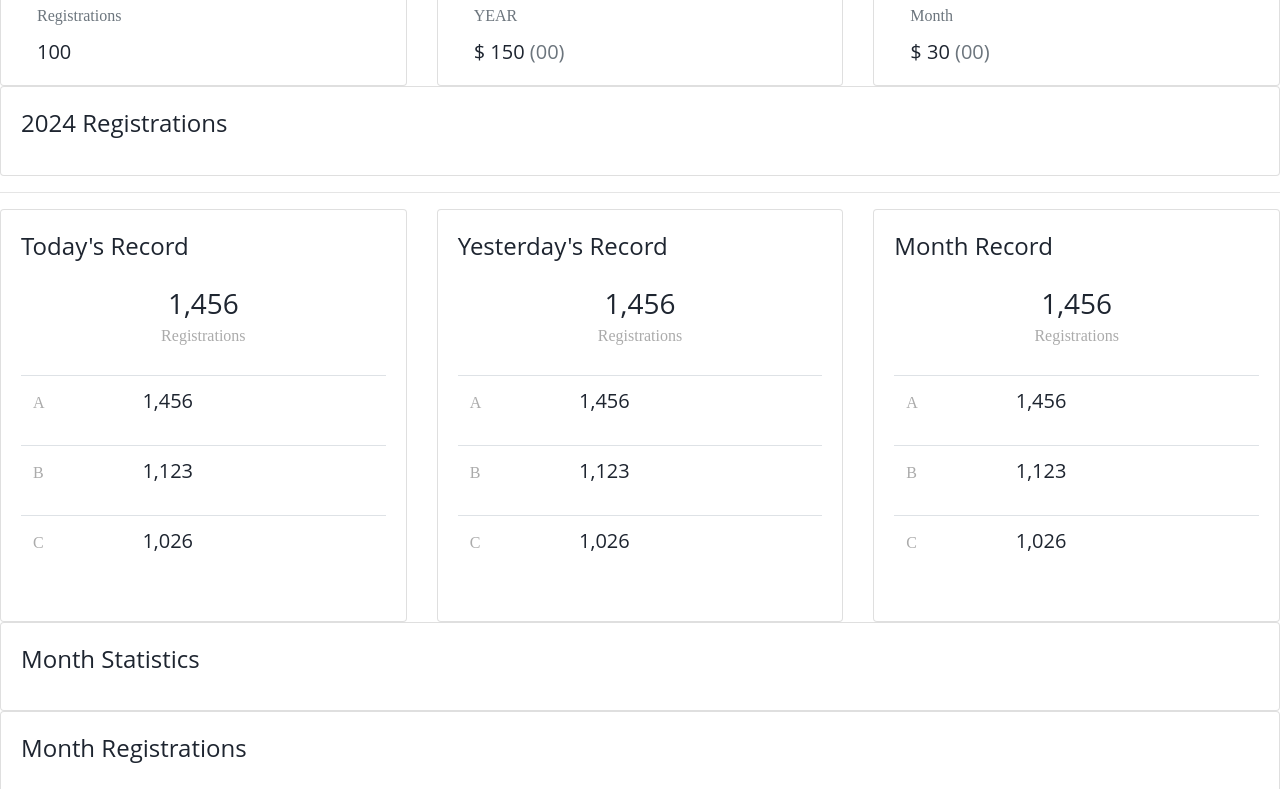
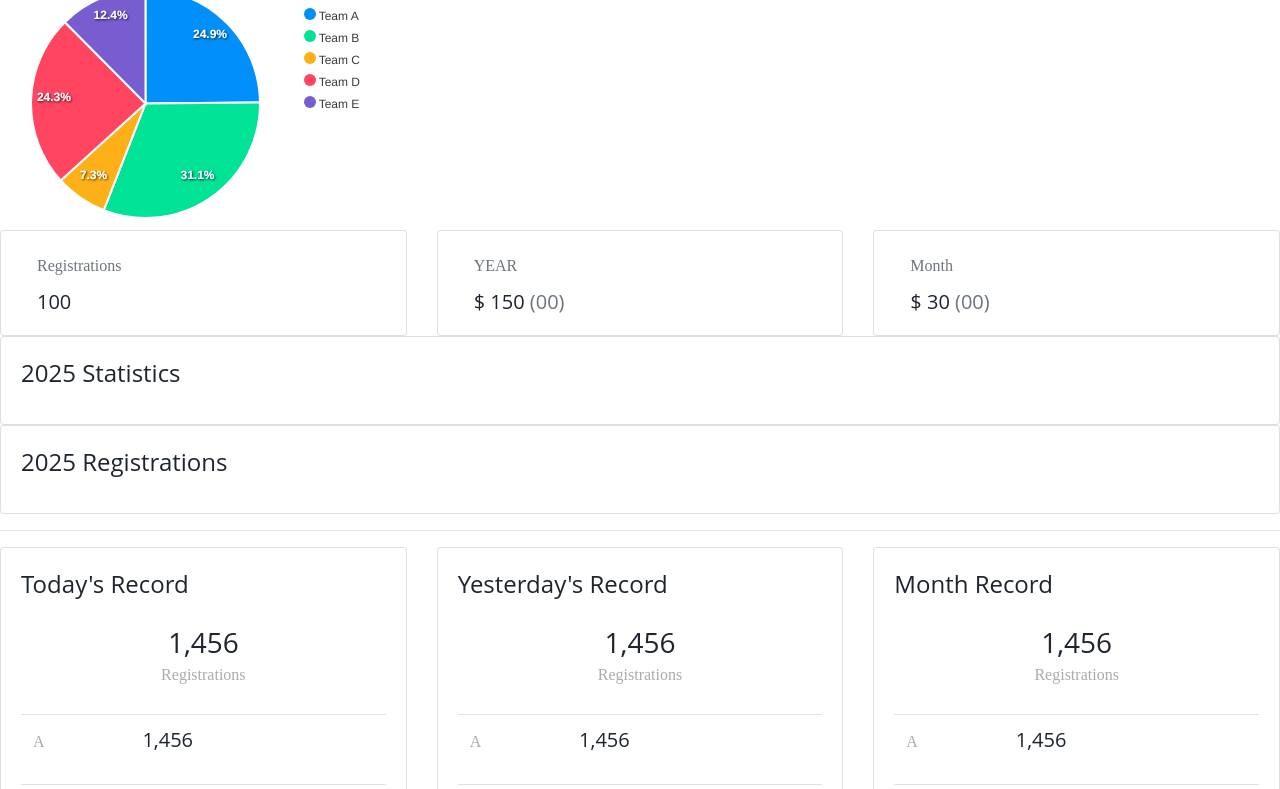
Before and after one commit to Aliyan167/fitness-freaks, a Django app: template src/web/admins/templates/admins/dashboard.html in a window 1280 px wide. Shown: the part 2766-3555 px from the top of the page. Run offline with Django 4.2, Linux system fonts and the light colour scheme; the template is opened without the code that fills it, so the values that code supplies are empty; some libraries are stand-ins or nearby versions; grey boxes are pictures that could not be loaded.

Commit message:
final chnages in apps

```diff
--- a/src/services/membership/utils.py
+++ b/src/services/membership/utils.py
@@ -14,7 +14,6 @@ def send_membership_expiration_email(user_email, user_name, package_expiry_date)
 def check_and_send_expiration_notifications():
     """Check all memberships and send expiration email if needed."""
     today = now().date()
-    # Find memberships expiring in the next 30 days
     memberships = Membership.objects.filter(end_date__lte=today + timedelta(days=30), is_active=True)
 
     for membership in memberships:
--- a/src/web/admins/templates/admins/dashboard.html
+++ b/src/web/admins/templates/admins/dashboard.html
@@ -7,6 +7,36 @@
 
 {% block content %}
 
+<script src="https://cdn.jsdelivr.net/npm/apexcharts"></script>
+
+<div id="chart"></div>
+
+<script>
+    // Pie chart options and data
+    var options = {
+        series: [44, 55, 13, 43, 22],
+        chart: {
+            width: 380,
+            type: 'pie',
+        },
+        labels: ['Team A', 'Team B', 'Team C', 'Team D', 'Team E'],
+        responsive: [{
+            breakpoint: 480,
+            options: {
+                chart: {
+                    width: 200
+                },
+                legend: {
+                    position: 'bottom'
+                }
+            }
+        }]
+    };
+
+    // Initialize and render the chart
+    var chart = new ApexCharts(document.querySelector("#chart"), options);
+    chart.render();
+</script>
     <div class="row">
         <div class="col-sm-4">
             <div class="card mini-stats-wid">
@@ -62,21 +92,21 @@
             </div>
         </div>
 
-<!--
+
         <div class="col-12">
             <div class="card">
                 <div class="card-body">
-                    <h4 class="card-title mb-3">2024 Statistics</h4>
+                    <h4 class="card-title mb-3">2025 Statistics</h4>
                     <div id="chart_year_months">
                     </div>
                 </div>
             </div>
         </div>
--->
+
         <div class="col-12">
             <div class="card">
                 <div class="card-body">
-                    <h4 class="card-title mb-3">2024 Registrations</h4>
+                    <h4 class="card-title mb-3">2025 Registrations</h4>
                     <div id="chart_year_months_registrations">
                     </div>
                 </div>
--- a/src/web/admins/templates/admins/include/admin_header.html
+++ b/src/web/admins/templates/admins/include/admin_header.html
@@ -13,7 +13,7 @@
 
                     {# Apps #}
                     <li class="nav-item dropdown">
-                        <a class="nav-link dropdown-toggle arrow-none" href="#" id="topnav-pages" role="button"
+                        <a class="nav-link dropdown-toggle arrow-none" href="{% url 'admins:user-list' %}" id="topnav-pages" role="button"
                            data-toggle="dropdown" aria-haspopup="true" aria-expanded="false">
                             <i class="bx bx-user mr-2"></i>User Control
                             <div class="arrow-down"></div>
--- a/src/web/admins/templates/admins/include/admin_nav.html
+++ b/src/web/admins/templates/admins/include/admin_nav.html
@@ -7,7 +7,7 @@
             <!-- LOGO -->
             <!-- LOGO -->
             <div class="navbar-brand-box">
-                <a href="#" class="logo logo-dark">
+                <a href="sdsd" class="logo logo-dark">
                                 <span class="logo-sm">
                                     <img src="{% if app.logo %}{{ app.logo.url }}{% else %}{% static 'core/images/logos/logo-red.png' %}{% endif %}" alt="" height="35">
                                 </span>
--- a/src/web/admins/templates/admins/social-accounts.html
+++ b/src/web/admins/templates/admins/social-accounts.html
@@ -47,7 +47,7 @@
             <div class="card border-0 shadow-sm mb-3" style="border-radius: 1rem;">
                 <div class="card-body">
                     <h3 class="card-title text-center mb-4">Link Your Account</h3>
-                    <a href="{% provider_login_url 'Google' process='connect'  %}"
+                    <a href="#"
                        class="btn btn-outline-danger m-2 btn-lg btn-block">
                         <i class="bx bxl-google"></i> Connect Google
                     </a>
```
